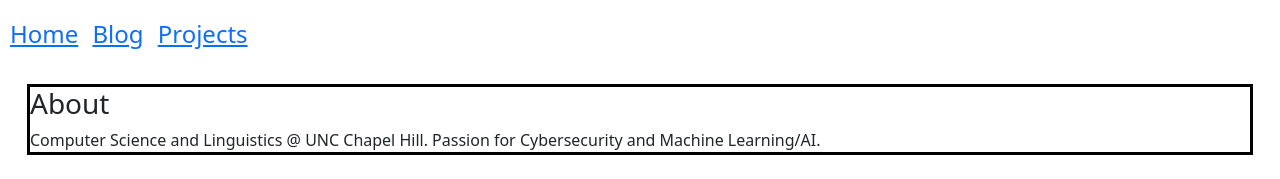
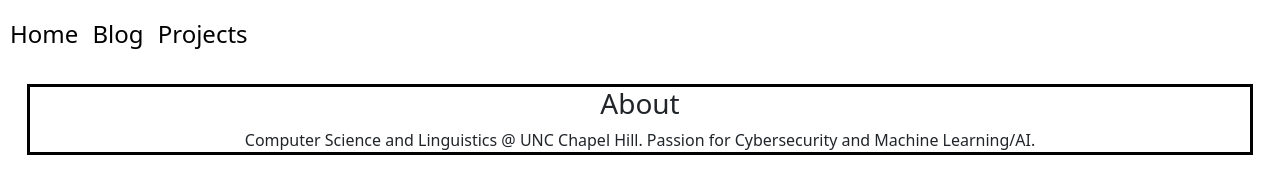
Before and after one commit to jake-bitton/jake-bitton.github.io, a plain HTML site: page index.html in a window 1280 px wide. Shown: the top 179 px of the page. Drawn offline with nearby package versions, Linux system fonts and the light colour scheme.

Commit message:
styles changes

```diff
--- a/styles.css
+++ b/styles.css
@@ -4,6 +4,7 @@ h1.title {
     margin-top: 20px;
     margin-left: 10px;
     display: inline-block;
+    text-align: center;
 }
 
 h2.blogarea {
@@ -30,12 +31,24 @@ div.projectsarea {
     margin: 30px;
 }
 
+a:link, a:visited {
+    color: black;
+    text-decoration: none;
+}
+
+a:hover{
+    text-decoration: underline;
+    scale: 1.4;
+}
+
 a.linkedin{
     margin: 30px;
+    align-self: center;
 }
 
 a.github {
     margin: 30px;
+    align-self: center;
 }
 
 div.aboutme {
@@ -44,4 +57,6 @@ div.aboutme {
     outline-style: solid;
     outline: show;
     margin: 30px;
+    text-align: center;
+    size: 300px;
 }
```
